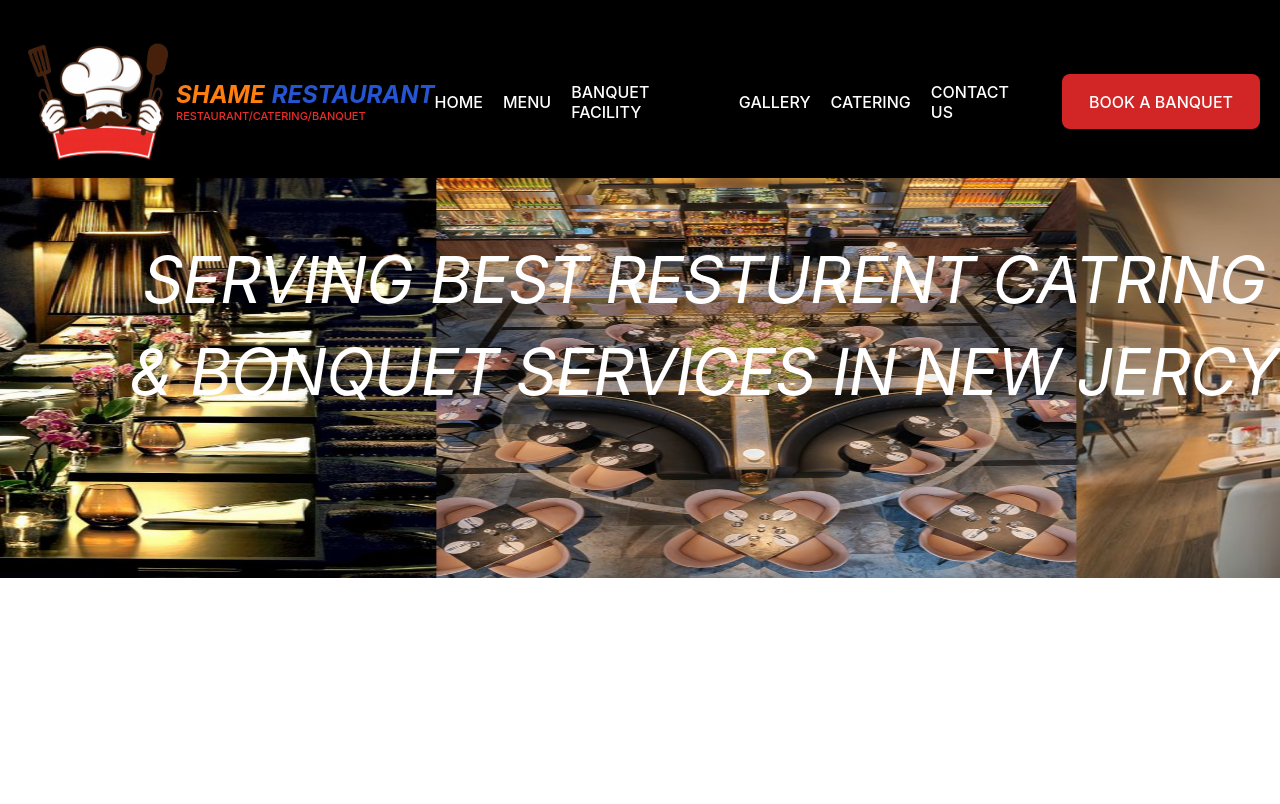
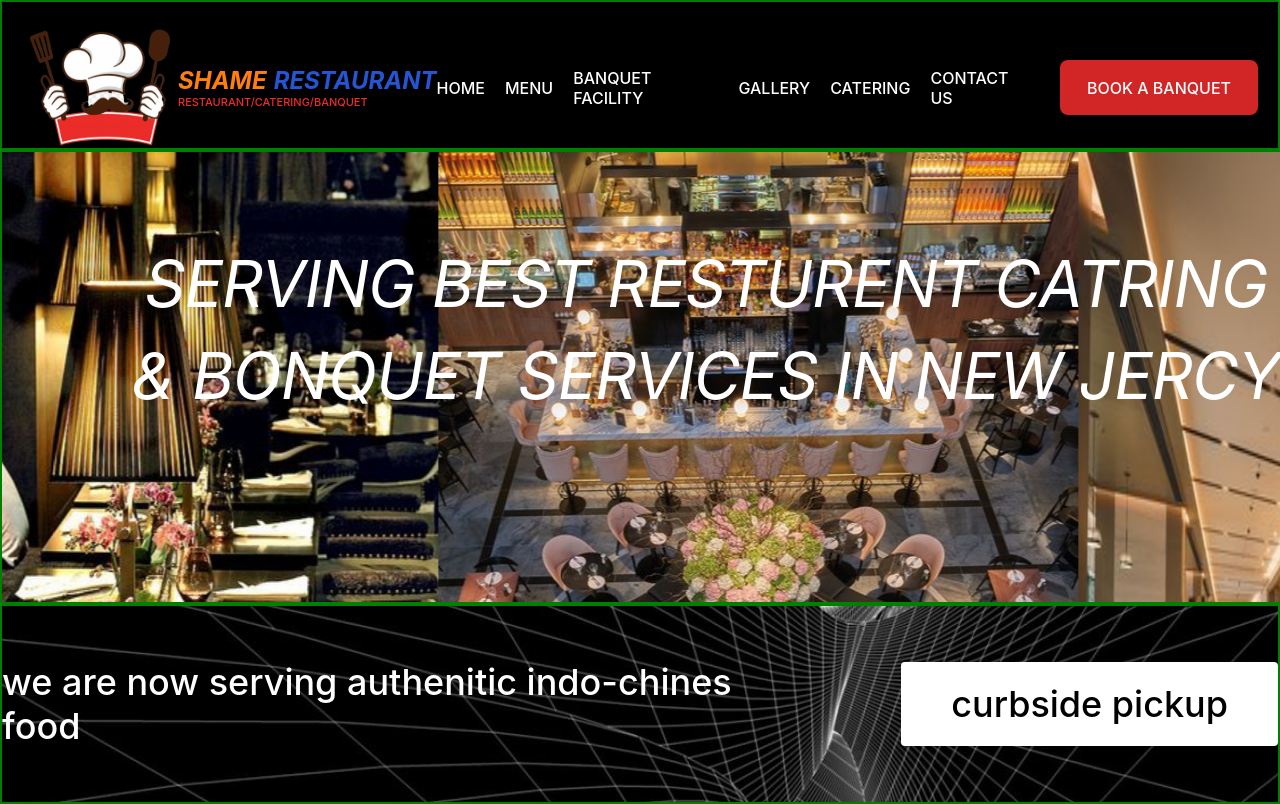
Before and after one commit to Phavoa/ShaneResturant, a website built with webpack: page dist/index.html in a window 1280 px wide. Built offline with nearby package versions, Linux system fonts and the light colour scheme.

Commit message:
made it more singular in responsibity

```diff
--- a/src/index.js
+++ b/src/index.js
@@ -1,4 +1,4 @@
-import { home } from "./pages/home";
+import { home } from "./pages/home.js";
 import "./stylesSheets/general.css";
 
 
--- a/src/pages/home.js
+++ b/src/pages/home.js
@@ -25,4 +25,12 @@ export function home() {
   createParagraphElement('image-text', "SERVING BEST RESTURENT CATRING & BONQUET SERVICES IN NEW JERCY", resturantImages);
   console.log("home is working");
 
+  const buttomDiv = createDivElement('buttom-div', contentDiv);
+  const indoChaine = createParagraphElement('indo-chaine', "we are now serving authenitic indo-chines food", buttomDiv);
+  const curbsideBtn = document.createElement('button');
+  curbsideBtn.className = "cubside-btn";
+  curbsideBtn.textContent = "curbside pickup";
+  buttomDiv.appendChild(curbsideBtn);
+
+
 }
--- a/src/stylesSheets/home.css
+++ b/src/stylesSheets/home.css
@@ -1,9 +1,19 @@
+#content {
+  display: grid;
+  grid-template-rows: 150px 1fr 200px;
+}
+
+#content>div {
+  border: 2px solid green;
+}
+
 .resturant-images {
   width: fit-content;
-  overflow-x: hidden;
+  overflow: hidden;
   width: 100%;
   position: relative;
   justify-content: center;
+  height: calc(100vh - 350px);
 
 }
 
@@ -29,7 +39,6 @@
 
 .res-images {
   width: 50vw;
-  height: 50vh;
 }
 
 .image-text {
@@ -46,3 +55,30 @@
   text-align: center;
   left: 10%;
 }
+
+.buttom-div {
+  background-image: url("../asset/Rectangle10.png");
+  display: flex;
+  align-items: center;
+  color: white;
+  justify-content: center;
+  gap: 150px;
+}
+
+.buttom-div>p, .buttom-div>button {
+  color: #FFF;
+  font-family: Inter;
+  font-size: 36px;
+  font-style: normal;
+  font-weight: 500;
+  line-height: normal;
+}
+
+.buttom-div>button {
+  padding: 20px 50px;
+  flex-shrink: 0;
+  color: black;
+  background-color: #FFF;
+  border-radius: 4px;
+  border: none;
+}
--- a/src/stylesSheets/navBar.css
+++ b/src/stylesSheets/navBar.css
@@ -81,3 +81,10 @@
   border: none;
   border-radius: 8px;;
 }
+
+a {
+  display:  flex;
+  text-decoration: none;
+  justify-content: center;
+  align-items: center;
+}
--- /dev/null
+++ b/src/utils/createLink.js
@@ -0,0 +1,7 @@
+export function createLinkElement(className, textContent, href, parent) {
+  const link = document.createElement('a');
+  link.className = className;
+  link.textContent = textContent;
+  link.href = href;
+  parent.appendChild(link);
+}
--- a/src/utils/nav.js
+++ b/src/utils/nav.js
@@ -3,6 +3,8 @@ import Logo from "../asset/Restaurant-logo.png";
 import { createDivElement } from "./createDiv";
 import { createParagraphElement } from "./createParagraph";
 import { createImageElement } from "./createImage";
+import { createLinkElement } from "./createLink";
+import { home } from "../pages/home";
 
 export function navBar() {
   const contentDiv = document.getElementById('content');
@@ -27,15 +29,17 @@ export function navBar() {
 
   const navMenu = createDivElement("nav-menus", bookingContainer);
 
-  const home = createParagraphElement('nav-menu', "HOME", navMenu); // Corrected here
-  const menu = createParagraphElement('nav-menu', "MENU", navMenu);
-  const banquet = createParagraphElement('nav-menu', "BANQUET FACILITY", navMenu); // Corrected here
-  const gallery = createParagraphElement('nav-menu', "GALLERY", navMenu);
-  const catering = createParagraphElement('nav-menu', "CATERING", navMenu);
-  const contact = createParagraphElement('nav-menu', "CONTACT US", navMenu);
+  const homeLink = createLinkElement('nav-menu', "HOME", "", navMenu);
+  const menuLink = createLinkElement('nav-menu', "MENU", "", navMenu);
+  const banquetLink = createLinkElement('nav-menu', "BANQUET FACILITY", "/banquet", navMenu);
+  const galleryLink = createLinkElement('nav-menu', "GALLERY", "/gallery", navMenu);
+  const cateringLink = createLinkElement('nav-menu', "CATERING", "/catering", navMenu);
+  const contactLink = createLinkElement('nav-menu', "CONTACT US", "/contact", navMenu);
 
-  const bookinButton = document.createElement('button');
-  bookinButton.className = "booking-button";
-  bookinButton.textContent = "BOOK A BANQUET";
-  bookingContainer.appendChild(bookinButton)
+  const bookingButton = document.createElement('a'); // Change from button to anchor element
+  bookingButton.className = "booking-button";
+  bookingButton.textContent = "BOOK A BANQUET";
+  bookingButton.href = "/book-a-banquet";
+  bookingContainer.appendChild(bookingButton);
+
 }
```
Also changed, not shown: dist/c5fc26ebbb98e1f2a6a2.png (added), dist/main.js, src/asset/Rectangle10.png (added).
